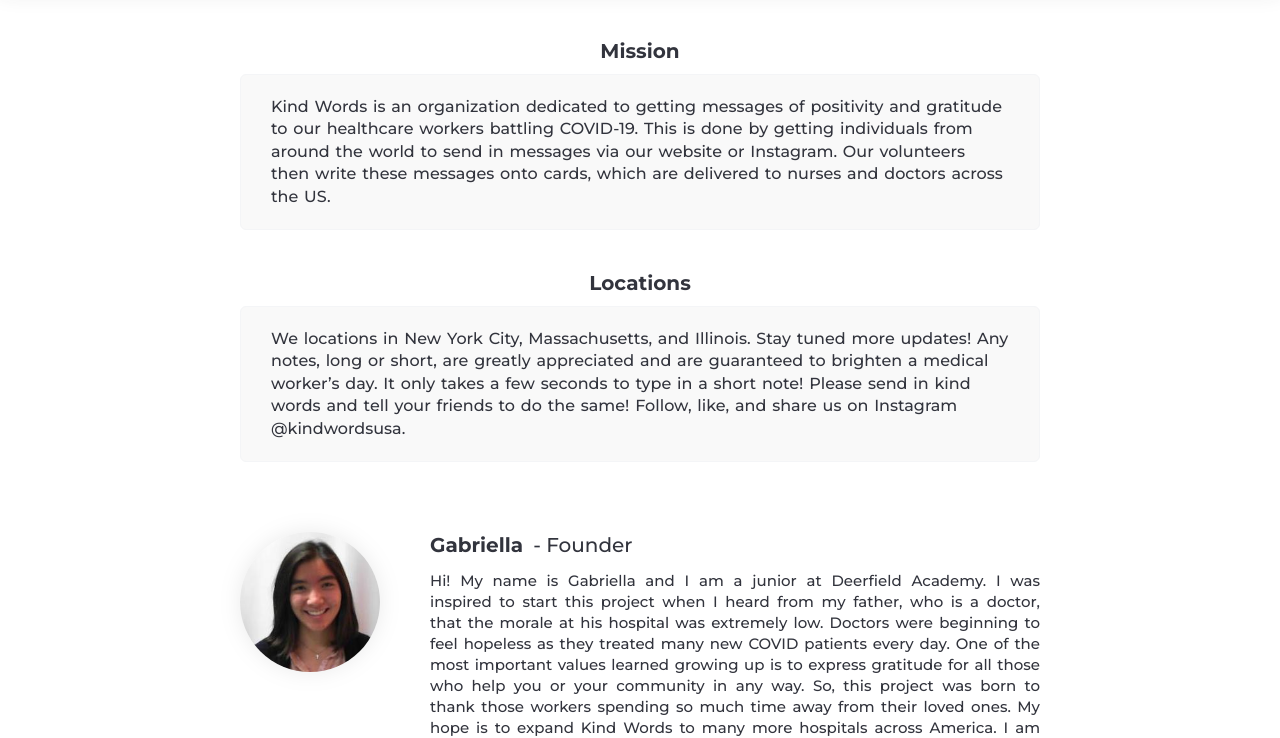
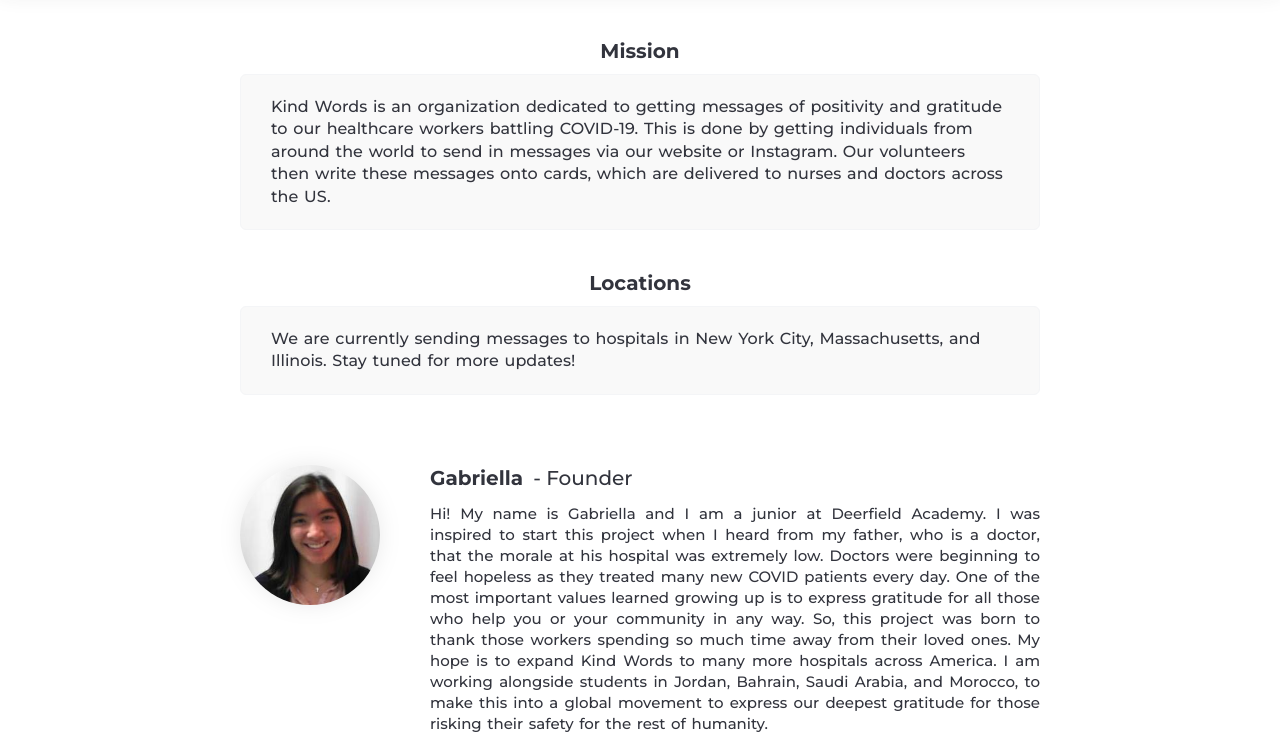
Before and after one commit to jwparktom/KindWordsUSA, a website built with webpack: page public/about.html in a window 1280 px wide. Shown: the part 97-835 px from the top of the page. Built offline with nearby package versions, Linux system fonts and the light colour scheme.

Commit message:
Update about.html

```diff
--- a/public/about.html
+++ b/public/about.html
@@ -77,8 +77,7 @@
           <div class="about-section short">
             <div class="about-section-title">Locations</div>
             <div class="about-section-content">
-              <p> We locations in New York City, Massachusetts, and Illinois. Stay tuned more updates! Any notes, long or short, are greatly appreciated and are guaranteed to brighten a medical worker’s day. It only takes a few seconds to type in a short note! Please send in kind words and tell your friends to do the same! Follow, like, and share us on Instagram @kindwordsusa.</p>
-
+              <p> We are currently sending messages to hospitals in New York City, Massachusetts, and Illinois. Stay tuned for more updates! </p>
             </div>
           </div>
 
```
